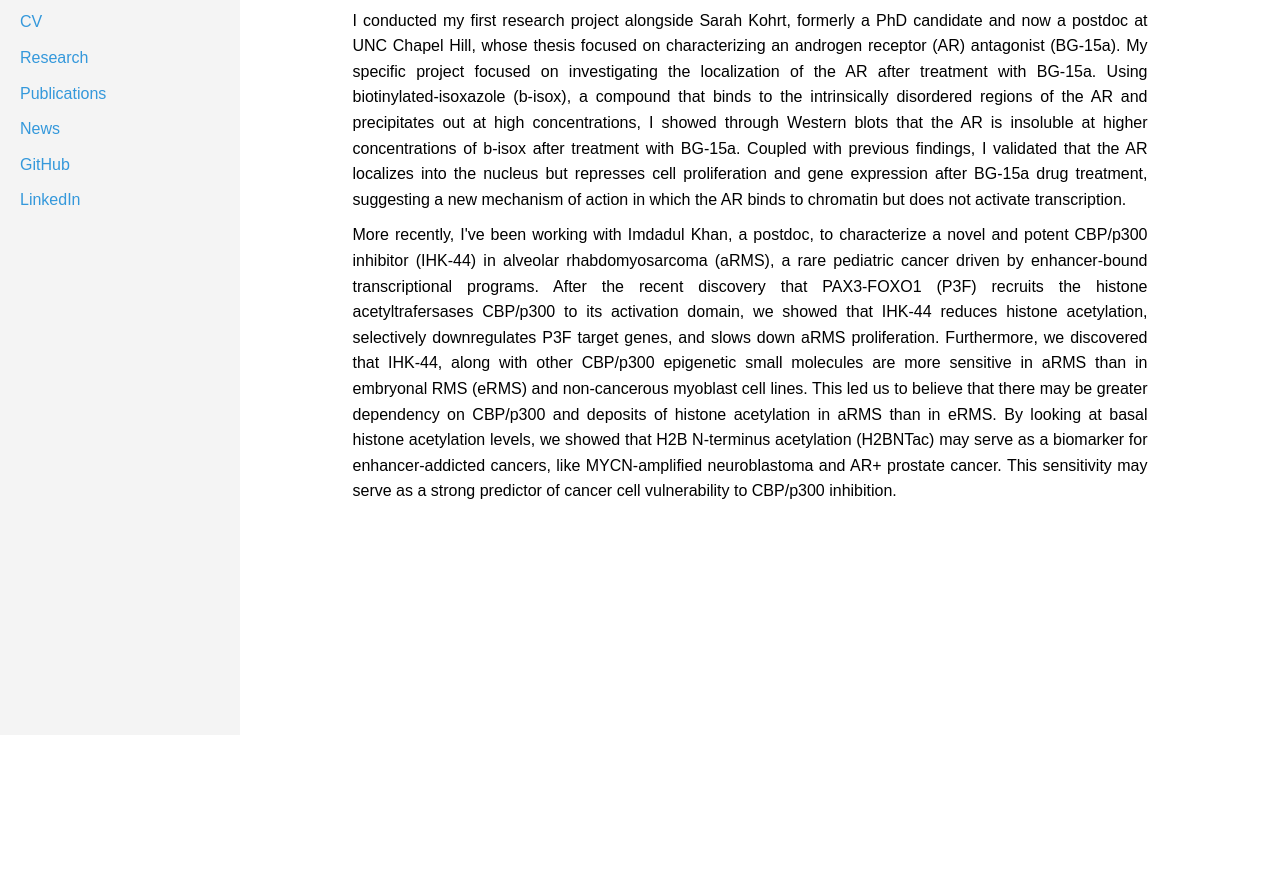
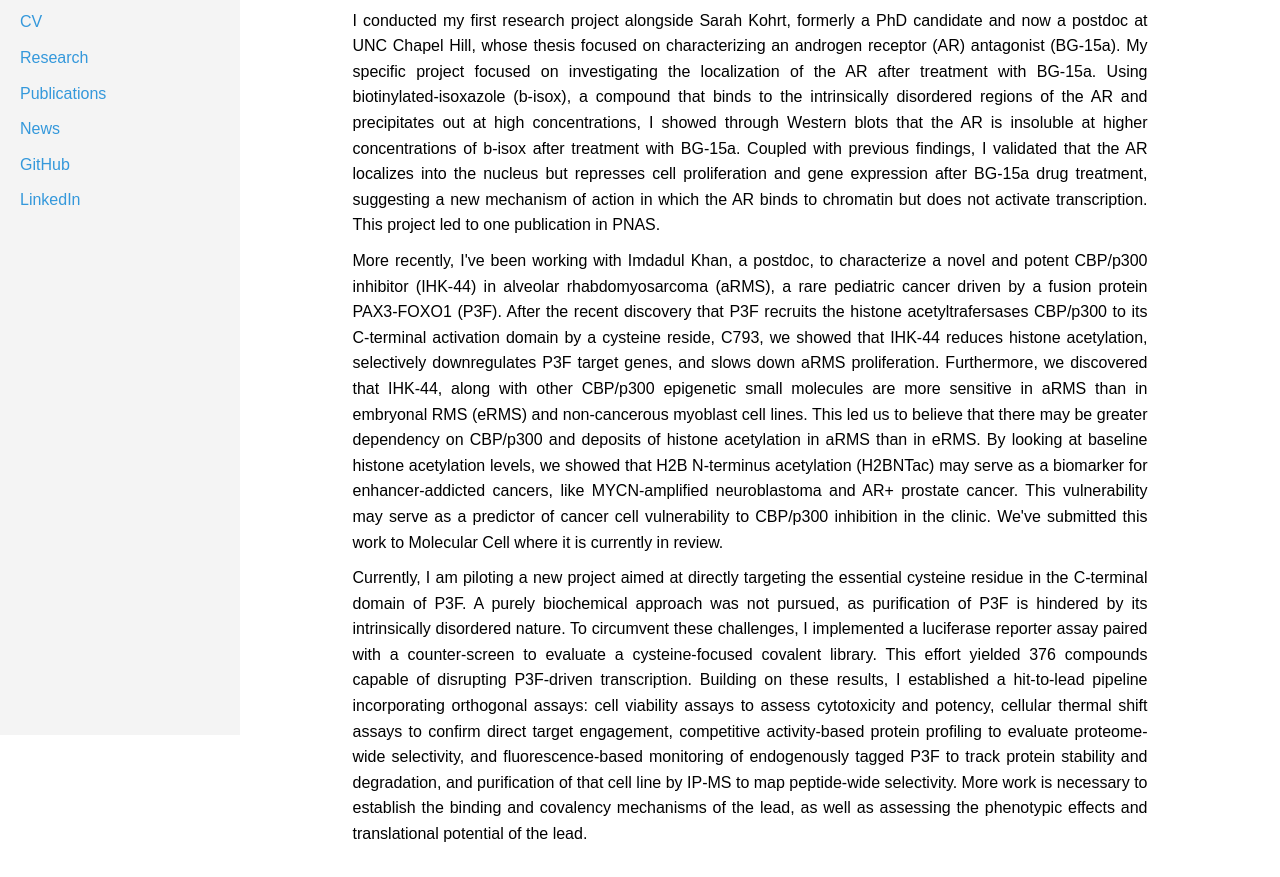
Before and after one commit to mattychang/mattychang.github.io, a plain HTML site: page research.html in a window 1280 px wide. Shown: the part 105-982 px from the top of the page. Before the commit the page ends 800 px from the top, so only its background shows below. Drawn offline with Linux system fonts and the light colour scheme.

Commit message:
Update research.html

```diff
--- a/research.html
+++ b/research.html
@@ -24,8 +24,9 @@
         <div class="content-container">
             <div class="main-content">
                 <h1>Research Summary</h1>
-                <p>I conducted my first research project alongside Sarah Kohrt, formerly a PhD candidate and now a postdoc at UNC Chapel Hill, whose thesis focused on characterizing an androgen receptor (AR) antagonist (BG-15a). My specific project focused on investigating the localization of the AR after treatment with BG-15a. Using biotinylated-isoxazole (b-isox), a compound that binds to the intrinsically disordered regions of the AR and precipitates out at high concentrations, I showed through Western blots that the AR is insoluble at higher concentrations of b-isox after treatment with BG-15a. Coupled with previous findings, I validated that the AR localizes into the nucleus but represses cell proliferation and gene expression after BG-15a drug treatment, suggesting a new mechanism of action in which the AR binds to chromatin but does not activate transcription. </p>
-                <p>More recently, I've been working with Imdadul Khan, a postdoc, to characterize a novel and potent CBP/p300 inhibitor (IHK-44) in alveolar rhabdomyosarcoma (aRMS), a rare pediatric cancer driven by enhancer-bound transcriptional programs. After the recent discovery that PAX3-FOXO1 (P3F) recruits the histone acetyltrafersases CBP/p300 to its activation domain, we showed that IHK-44 reduces histone acetylation, selectively downregulates P3F target genes, and slows down aRMS proliferation. Furthermore, we discovered that IHK-44, along with other CBP/p300 epigenetic small molecules are more sensitive in aRMS than in embryonal RMS (eRMS) and non-cancerous myoblast cell lines. This led us to believe that there may be greater dependency on CBP/p300 and deposits of histone acetylation in aRMS than in eRMS. By looking at basal histone acetylation levels, we showed that H2B N-terminus acetylation (H2BNTac) may serve as a biomarker for enhancer-addicted cancers, like MYCN-amplified neuroblastoma and AR+ prostate cancer. This sensitivity may serve as a strong predictor of cancer cell vulnerability to CBP/p300 inhibition.</p>
+                <p>I conducted my first research project alongside Sarah Kohrt, formerly a PhD candidate and now a postdoc at UNC Chapel Hill, whose thesis focused on characterizing an androgen receptor (AR) antagonist (BG-15a). My specific project focused on investigating the localization of the AR after treatment with BG-15a. Using biotinylated-isoxazole (b-isox), a compound that binds to the intrinsically disordered regions of the AR and precipitates out at high concentrations, I showed through Western blots that the AR is insoluble at higher concentrations of b-isox after treatment with BG-15a. Coupled with previous findings, I validated that the AR localizes into the nucleus but represses cell proliferation and gene expression after BG-15a drug treatment, suggesting a new mechanism of action in which the AR binds to chromatin but does not activate transcription. This project led to one publication in PNAS.</p>
+                <p>More recently, I've been working with Imdadul Khan, a postdoc, to characterize a novel and potent CBP/p300 inhibitor (IHK-44) in alveolar rhabdomyosarcoma (aRMS), a rare pediatric cancer driven by a fusion protein PAX3-FOXO1 (P3F). After the recent discovery that P3F recruits the histone acetyltrafersases CBP/p300 to its C-terminal activation domain by a cysteine reside, C793, we showed that IHK-44 reduces histone acetylation, selectively downregulates P3F target genes, and slows down aRMS proliferation. Furthermore, we discovered that IHK-44, along with other CBP/p300 epigenetic small molecules are more sensitive in aRMS than in embryonal RMS (eRMS) and non-cancerous myoblast cell lines. This led us to believe that there may be greater dependency on CBP/p300 and deposits of histone acetylation in aRMS than in eRMS. By looking at baseline histone acetylation levels, we showed that H2B N-terminus acetylation (H2BNTac) may serve as a biomarker for enhancer-addicted cancers, like MYCN-amplified neuroblastoma and AR+ prostate cancer. This vulnerability may serve as a predictor of cancer cell vulnerability to CBP/p300 inhibition in the clinic. We've submitted this work to Molecular Cell where it is currently in review.</p>
+                <p>Currently, I am piloting a new project aimed at directly targeting the essential cysteine residue in the C-terminal domain of P3F. A purely biochemical approach was not pursued, as purification of P3F is hindered by its intrinsically disordered nature. To circumvent these challenges, I implemented a luciferase reporter assay paired with a counter-screen to evaluate a cysteine-focused covalent library. This effort yielded 376 compounds capable of disrupting P3F-driven transcription. Building on these results, I established a hit-to-lead pipeline incorporating orthogonal assays: cell viability assays to assess cytotoxicity and potency, cellular thermal shift assays to confirm direct target engagement, competitive activity-based protein profiling to evaluate proteome-wide selectivity, and fluorescence-based monitoring of endogenously tagged P3F to track protein stability and degradation, and purification of that cell line by IP-MS to map peptide-wide selectivity. More work is necessary to establish the binding and covalency mechanisms of the lead, as well as assessing the phenotypic effects and translational potential of the lead.</p>
             </div>
         </div>
     </div>
```
